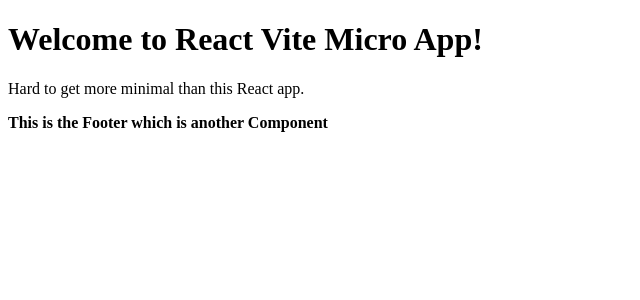
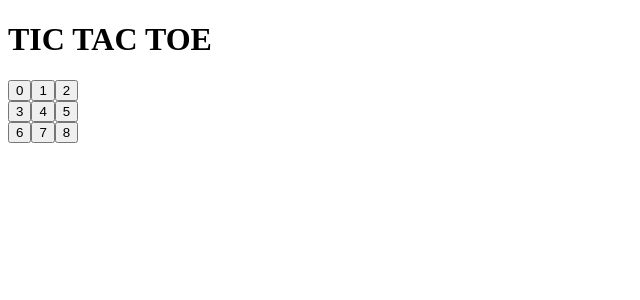
Before and after one commit to prashantmishra-ai/tictactoe, a React (Vite) app: page / in a window 1280 px wide. Shown: the top 300 px of the page, without its empty margins (0-640 px from the left). Built offline with nearby package versions, Linux system fonts and the light colour scheme.

Commit message:
added board and button

```diff
--- a/index.html
+++ b/index.html
@@ -5,7 +5,6 @@
   </head>
   <body>
     <div id="root"></div>
-    <div id="footer"></div>
     <script type="module" src="./src/index.jsx"></script>
   </body>
 </html>
--- a/src/App.jsx
+++ b/src/App.jsx
@@ -1,8 +1,8 @@
 import React from "react";
-
+import Board from "./components/Board";
 export default () => (
   <>
-    <h1>Welcome to React Vite Micro App!</h1>
-    <p>Hard to get more minimal than this React app.</p>
+    <h1>TIC TAC TOE</h1>
+    <Board />
   </>
 );
--- a/src/Footer.jsx
+++ /dev/null
@@ -1,11 +0,0 @@
-import React from "react";
-
-const Footer = ()=>{
-    return (
-        <>
-        <strong>This is the Footer which is another Component</strong>
-        </>
-    )
-}
-
-export default Footer;
--- /dev/null
+++ b/src/components/Board.jsx
@@ -0,0 +1,25 @@
+import React from 'react'
+import Square from './Square'
+const Board = () => {
+  return (
+    <div>
+    <div>
+        <Square value={0}/>
+        <Square value={1}/>
+        <Square value={2}/>
+    </div>
+    <div>
+        <Square value={3}/>
+        <Square value={4}/>
+        <Square value={5}/>
+    </div>
+    <div>
+        <Square value={6}/>
+        <Square value={7}/>
+        <Square value={8}/>
+    </div>
+    </div>
+  )
+}
+
+export default Board
--- /dev/null
+++ b/src/components/Square.jsx
@@ -0,0 +1,12 @@
+import React from 'react'
+
+const Square = (props) => {
+    console.log(props)
+  return (
+    <>
+      <button type='button'>{props.value}</button>
+    </>
+  )
+}
+
+export default Square
--- a/src/index.jsx
+++ b/src/index.jsx
@@ -1,6 +1,4 @@
 import React from "react";
 import ReactDOM from "react-dom";
 import App from "./App";
-import Footer from "./Footer";
 ReactDOM.render(<App />, document.getElementById("root"));
-ReactDOM.render(<Footer />, document.getElementById("footer"));
```
